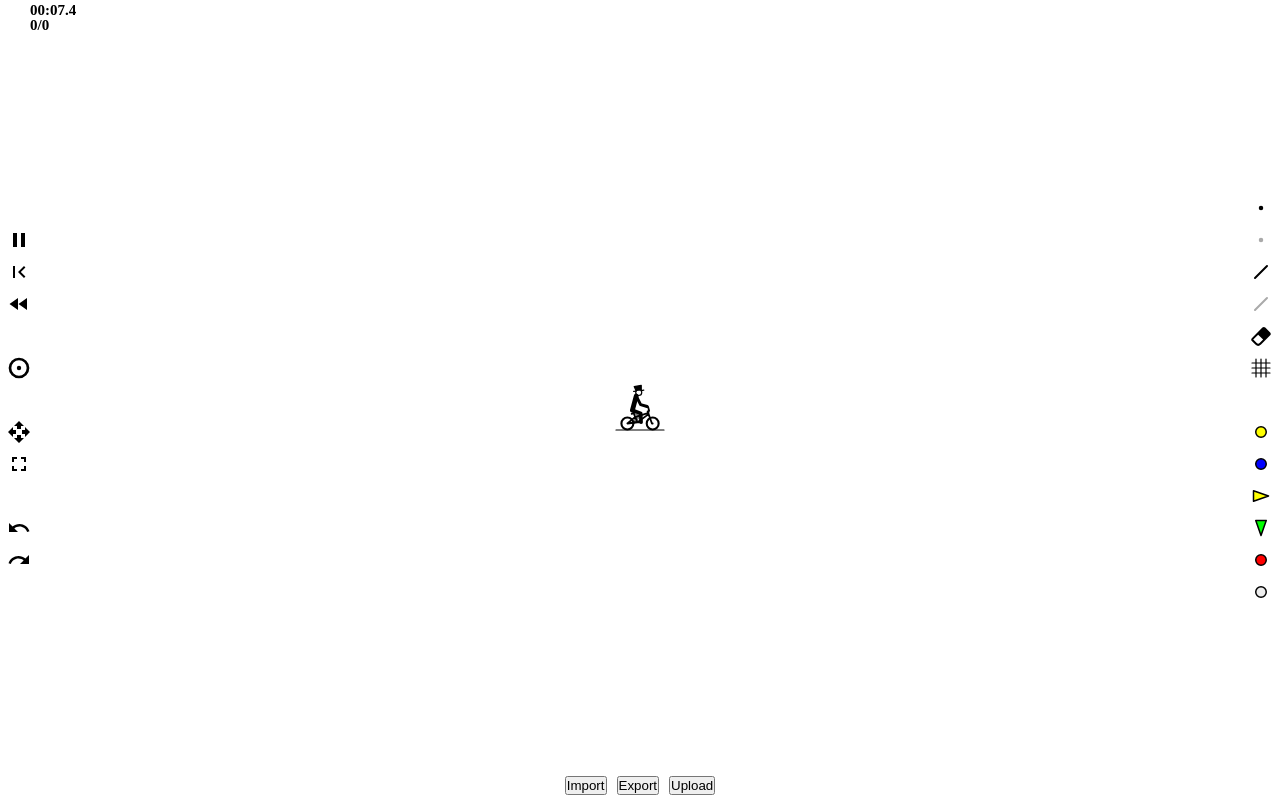
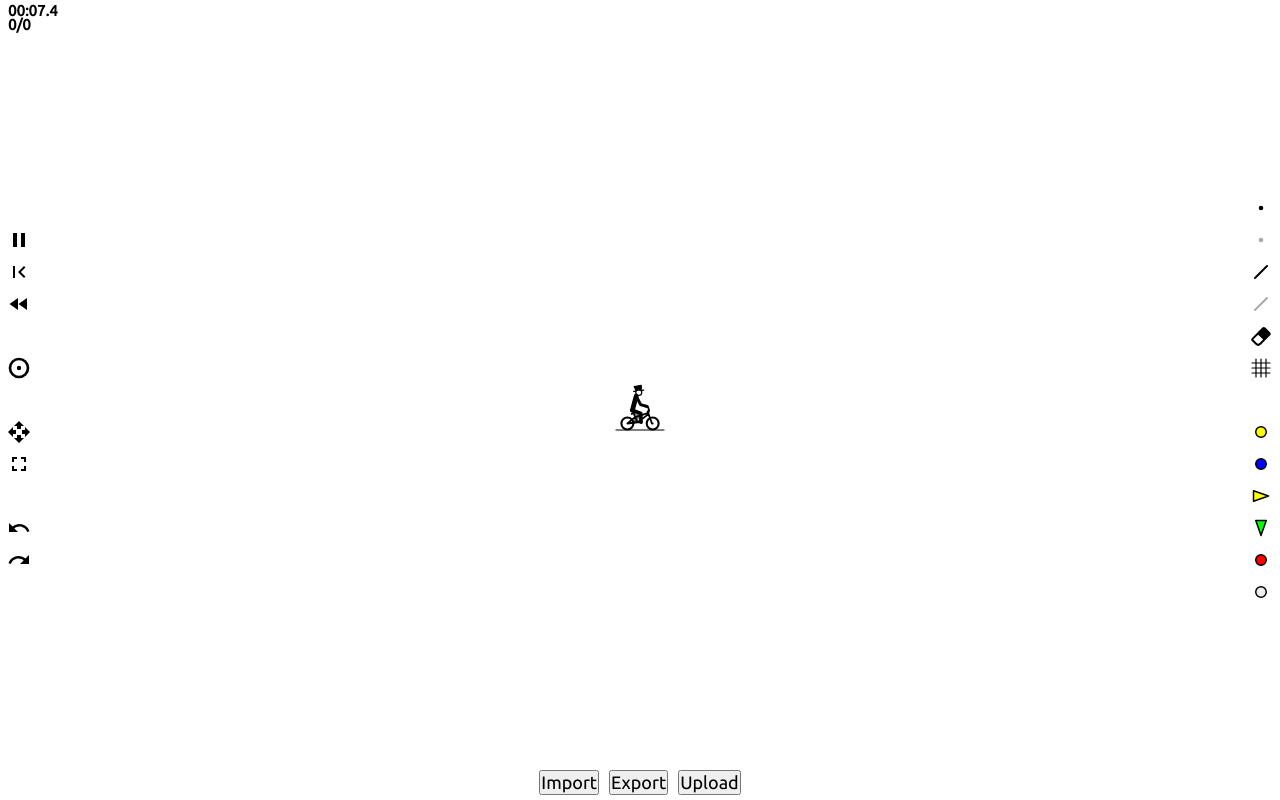
Before and after one commit to joelwhuff/liverider, a website built with webpack: page website/src/template.html in a window 1280 px wide. Built offline with nearby package versions, Linux system fonts and the light colour scheme.

Commit message:
fixed toolbar issue on track import

```diff
--- a/website/src/app/Application.js
+++ b/website/src/app/Application.js
@@ -15,7 +15,7 @@ export default class Application {
         let setContextProperties = ctx => {
             ctx.lineCap = 'round';
             ctx.lineJoin = 'round';
-            ctx.font = 'bold 15px Ubuntu';
+            ctx.font = 'bold 15px Ubuntu-R';
         };
 
         let setCanvasSize = () => {
--- a/website/src/game/constant/ToolbarConstants.js
+++ b/website/src/game/constant/ToolbarConstants.js
@@ -28,7 +28,7 @@ export const LEFT_TOOLBAR_VIEWING = [
         CancelCheckpointTool,
         EmptyTool,
         SwitchBikeTool,
-        // FocusGhostTool,
+        FocusGhostTool,
         EmptyTool,
         CameraTool,
         FullscreenTool,
--- a/website/src/game/state/ParserState.js
+++ b/website/src/game/state/ParserState.js
@@ -5,21 +5,22 @@ import UI from '../ui/UI.js';
 export default class ParserState extends GameState {
     onEnter() {
         this.getTrackParser();
-
-        this.initUI();
     }
 
     getTrackParser() {
+        UI.clearUI(this);
+        this.track.canvas.style.cursor = 'default';
+
         // if(in collab room) this.parser = new TrackBufferParser(this.track)
         this.parser = new TrackParser(this.track);
         this.parser.init(this.track.getRawTrack());
     }
 
     initUI() {
-        if (true /* collab room */) {
-            UI.createEditorUI(this, this.track);
+        if (this.track.room !== 'collab room') {
+            UI.createEditorUI(this);
         } else {
-            UI.createRaceUI(this.track);
+            UI.createRaceUI(this);
         }
     }
 
@@ -31,6 +32,8 @@ export default class ParserState extends GameState {
         this.parser.progress =
             this.parser.solidLineData.index + this.parser.sceneryLineData.index + this.parser.itemData.index;
         if (this.parser.done) {
+            this.initUI();
+
             this.manager.push('track');
         }
     }
--- a/website/src/game/state/TrackState.js
+++ b/website/src/game/state/TrackState.js
@@ -65,8 +65,8 @@ export default class TrackState extends GameState {
 
         ctx.lineWidth = 0.5;
         ctx.fillStyle = '#000';
-        ctx.fillText(Time.format(this.track.time * this.manager.game.frameDuration), 30, 15);
-        ctx.fillText(`${this.track.playerRunner.targetsReached.size}/${this.track.targets.size}`, 30, 30);
+        ctx.fillText(Time.format(this.track.time * this.manager.game.frameDuration), 8, 16);
+        ctx.fillText(`${this.track.playerRunner.targetsReached.size}/${this.track.targets.size}`, 8, 30);
 
         this.track.ghostRunners.forEach((runner, index) => {
             let ghostTime = Math.max(0, runner.finalTime - this.track.time);
--- a/website/src/game/tool/SwitchBikeTool.js
+++ b/website/src/game/tool/SwitchBikeTool.js
@@ -28,7 +28,5 @@ export default class SwitchBikeTool extends Tool {
         });
 
         this.track.restart();
-
-        this.track.toolCollection.getByToolName(StartPositionTool.toolName).createDummyRunner();
     }
 }
--- a/website/src/game/track/Track.js
+++ b/website/src/game/track/Track.js
@@ -28,8 +28,8 @@ export default class Track {
         /** @type {string} */
         this.trackCode = opt.trackCode;
 
-        // this.room = opt.room
-        // this.room.setTrack(this)
+        this.room = opt.room;
+        // this.room.setTrack(this) maybe set track in state manager after its been fully created instead
 
         this.event = new TrackEvent(this);
 
--- a/website/src/game/ui/UI.js
+++ b/website/src/game/ui/UI.js
@@ -5,18 +5,25 @@ import CameraTool from '../tool/CameraTool.js';
 import SolidLineTool from '../tool/item/line/SolidLineTool.js';
 
 export default class UI {
-    static createEditorUI(state, track) {
-        UI.makeButtons(state, track);
-        UI.makeToolbar(track, LEFT_TOOLBAR_EDITING, 'left');
-        UI.makeToolbar(track, RIGHT_TOOLBAR, 'right');
-
-        track.toolManager.setTool(track.toolCollection.toolsByToolName.get(SolidLineTool.toolName));
+    static clearUI(state) {
+        let gameEl = state.manager.track.canvas.parentNode;
+        while (gameEl.lastChild !== gameEl.firstChild) {
+            gameEl.removeChild(gameEl.lastChild);
+        }
     }
 
-    static createRaceUI(track) {
-        UI.makeToolbar(track, LEFT_TOOLBAR_VIEWING, 'left');
+    static createEditorUI(state) {
+        UI.makeButtons(state);
+        UI.makeToolbar(state, LEFT_TOOLBAR_EDITING, 'left');
+        UI.makeToolbar(state, RIGHT_TOOLBAR, 'right');
 
-        track.toolManager.setTool(track.toolCollection.toolsByToolName.get(CameraTool.toolName));
+        state.track.toolManager.setTool(state.track.toolCollection.toolsByToolName.get(SolidLineTool.toolName));
+    }
+
+    static createRaceUI(state) {
+        UI.makeToolbar(state, LEFT_TOOLBAR_VIEWING, 'left');
+
+        state.track.toolManager.setTool(state.track.toolCollection.toolsByToolName.get(CameraTool.toolName));
     }
 
     static makeButtons(state) {
@@ -63,21 +70,21 @@ export default class UI {
         state.track.canvas.parentNode.appendChild(ui);
     }
 
-    static makeToolbar(track, type, side) {
+    static makeToolbar(state, type, className) {
         let toolbarEl = null;
 
         let toolbar = new Toolbar(
             type,
             type.reduce((toolMap, toolClass) => {
-                return { ...toolMap, [toolClass.toolName]: new toolClass(track) };
+                return { ...toolMap, [toolClass.toolName]: new toolClass(state.track) };
             }, {})
         );
 
         toolbarEl = toolbar.getDOM();
         toolbar.registerControls();
-        toolbarEl.classList.add(side);
-        track.canvas.parentNode.appendChild(toolbarEl);
+        toolbarEl.classList.add(className);
+        state.track.canvas.parentNode.appendChild(toolbarEl);
 
-        toolbar.attachToTrack(track);
+        toolbar.attachToTrack(state.track);
     }
 }
--- a/website/src/style.css
+++ b/website/src/style.css
@@ -1,3 +1,9 @@
+@font-face {
+    font-family: 'Ubuntu-R';
+    src: url('./font/Ubuntu-R.woff2');
+    /* src: url('./font/Ubuntu-R.woff'); */
+}
+
 * {
     margin: 0;
     padding: 0;
@@ -6,6 +12,10 @@
 html,
 body {
     height: 100%;
+}
+
+html {
+    font: 18px 'Ubuntu-R';
 }
 
 body {
@@ -29,6 +39,7 @@ body {
 }
 
 #ui button {
+    font: 1rem 'Ubuntu-R';
     margin: 5px;
 }
 
@@ -65,7 +76,7 @@ body {
     height: 32px;
     width: 38px;
     background: center center no-repeat;
-    background-color: rgba(255, 255, 255, 0.7);
+    background-color: rgba(255, 255, 255, 0.84);
     position: relative;
 }
 
@@ -79,10 +90,10 @@ svg {
 }
 .tool:hover > svg {
     transition: 0s;
-    background-color: #e7e7e7;
+    background-color: rgba(0, 0, 0, 0.14);
 }
 .tool:active > svg {
-    background-color: #ddd;
+    background-color: rgba(0, 0, 0, 0.18);
 }
 
 .tool.empty {
```
